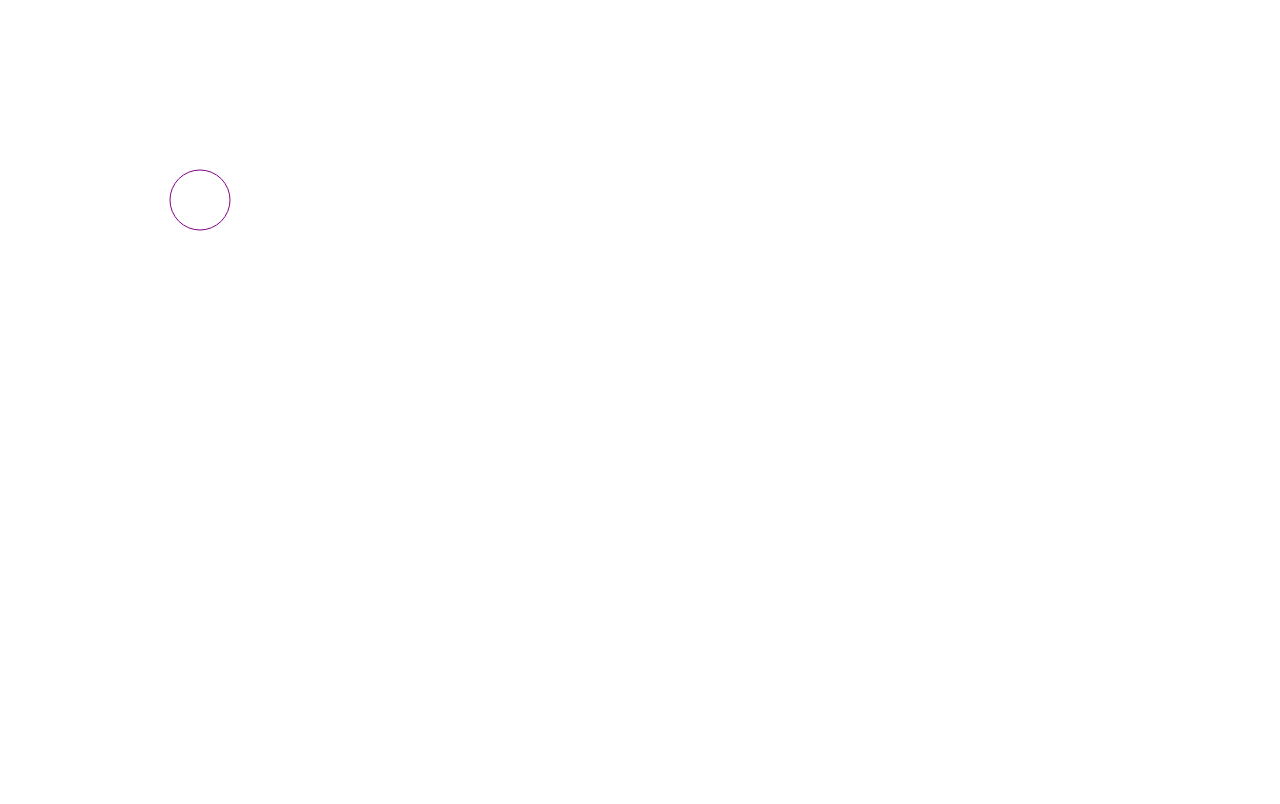
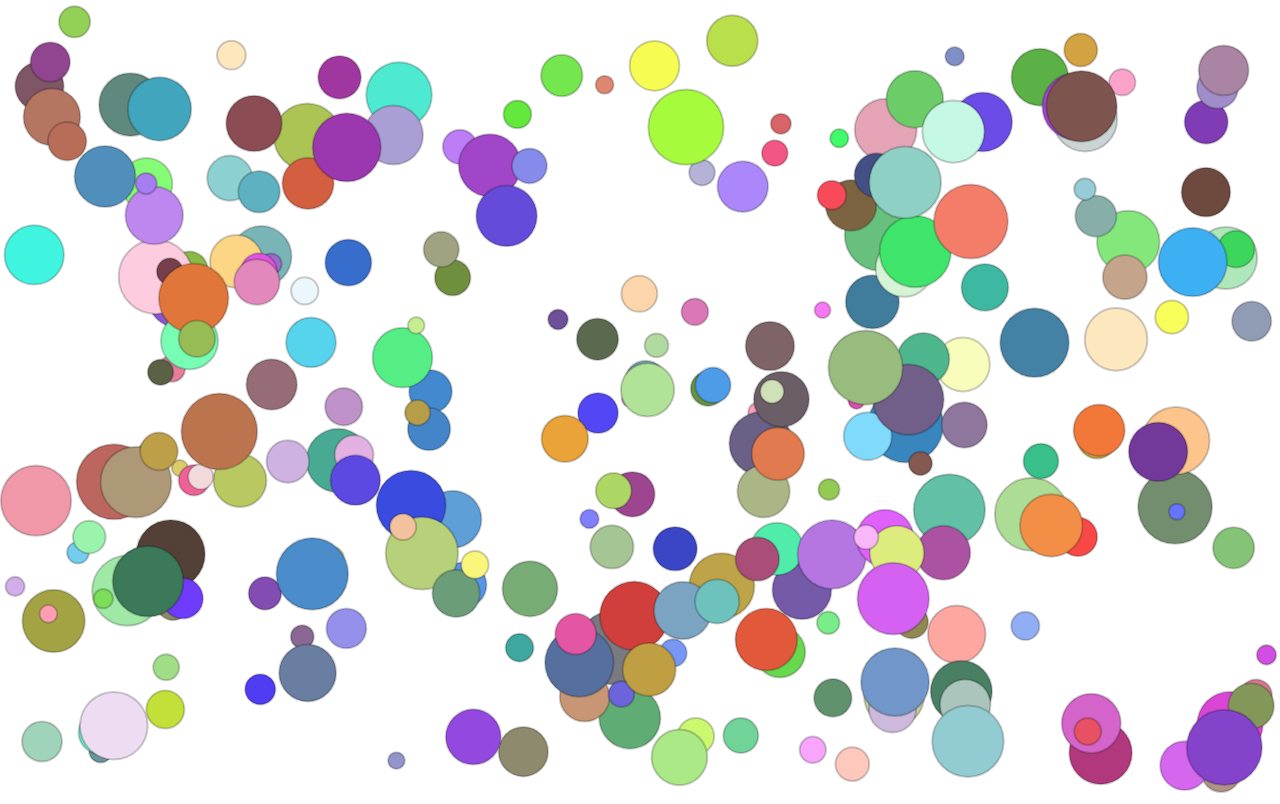
Before and after one commit to shamim1845/canvas-tut, a plain HTML site: page canvas-resize/index.html in a window 1280 px wide. Drawn offline with Linux system fonts and the light colour scheme.

Commit message:
Refactor canvas resizing logic and implement circle animation

```diff
--- a/canvas-resize/canvas.js
+++ b/canvas-resize/canvas.js
@@ -1,6 +1,10 @@
 var canvas = document.querySelector("canvas");
-canvas.width = window.innerWidth - 16;
-canvas.height = window.innerHeight;
+function resizeCanvas() {
+  // keep a small margin for scrollbar/padding
+  canvas.width = window.innerWidth - 3;
+  canvas.height = window.innerHeight - 3;
+}
+resizeCanvas();
 
 var c = canvas.getContext("2d");
 console.log(canvas);
@@ -50,38 +54,126 @@ console.log(canvas);
 //   c.stroke();
 // }
 
-var x = 200;
-var dx = 5;
-const radius = 30;
-var move = "right";
+class Circle {
+  constructor(x, y, dx, dy, radius) {
+    this.x = x;
+    this.y = y;
+    this.dx = dx;
+    this.dy = dy;
+    this.radius = radius;
+  }
 
-function animate() {
-  requestAnimationFrame(animate);
-  c.clearRect(0, 0, innerWidth, innerHeight);
+  draw() {
+    c.beginPath();
+    c.arc(this.x, this.y, this.radius, 0, Math.PI * 2, false);
+    c.fillStyle = this.color || "purple";
+    c.fill();
+    c.lineWidth = 2;
+    c.strokeStyle = "rgba(0,0,0,0.2)";
+    c.stroke();
+  }
+  update() {
+    // bounce on canvas edges
+    if (this.x + this.radius > canvas.width || this.x - this.radius < 0) {
+      this.dx = -this.dx;
+      this.x = Math.max(
+        this.radius,
+        Math.min(this.x, canvas.width - this.radius)
+      );
+    }
+    if (this.y + this.radius > canvas.height || this.y - this.radius < 0) {
+      this.dy = -this.dy;
+      this.y = Math.max(
+        this.radius,
+        Math.min(this.y, canvas.height - this.radius)
+      );
+    }
 
-  c.beginPath();
-  c.arc(x, 200, radius, 0, Math.PI * 2, false);
-  c.strokeStyle = "purple";
-  c.stroke();
-
-  if (x)
-    //   if (move === "right") {
-    //     x += dx;
-
-    //     if (x + radius > innerWidth - 16) {
-    //       move = "left";
-    //     }
-    //   }
-
-    //   if (move === "left") {
-    //     x -= dx;
-
-    //     if (x - radius <= 0) {
-    //       move = "right";
-    //     }
-    //   }
-
-    console.log({ x, innerWidth, move });
+    this.x += this.dx;
+    this.y += this.dy;
+  }
 }
 
-animate();
+// utility to pick a random color
+function randomColor() {
+  const r = Math.floor(Math.random() * 200) + 55;
+  const g = Math.floor(Math.random() * 200) + 55;
+  const b = Math.floor(Math.random() * 200) + 55;
+  return `rgb(${r}, ${g}, ${b})`;
+}
+
+// create many circles
+const circles = [];
+const CIRCLE_COUNT = 250; // change this number to add/remove circles
+for (let i = 0; i < CIRCLE_COUNT; i++) {
+  const radius = Math.random() * 30 + 8;
+  const x = Math.random() * (canvas.width - radius * 2) + radius;
+  const y = Math.random() * (canvas.height - radius * 2) + radius;
+  // velocity between -3 and 3 but not zero
+  let dx = (Math.random() - 0.5) * 2;
+  let dy = (Math.random() - 0.5) * 2;
+  if (Math.abs(dx) < 0.5) dx = dx < 0 ? -0.5 : 0.5;
+  if (Math.abs(dy) < 0.5) dy = dy < 0 ? -0.5 : 0.5;
+  const circle = new Circle(x, y, dx, dy, radius);
+  circle.color = randomColor();
+  circles.push(circle);
+}
+
+// single animation loop for all circles
+function animateAll() {
+  requestAnimationFrame(animateAll);
+  c.clearRect(0, 0, canvas.width, canvas.height);
+  for (let i = 0; i < circles.length; i++) {
+    circles[i].update();
+    circles[i].draw();
+  }
+}
+
+animateAll();
+
+// handle resize: update canvas and reposition circles inside bounds
+window.addEventListener("resize", function () {
+  resizeCanvas();
+  // ensure circles remain inside the new canvas size
+  for (const circ of circles) {
+    circ.x = Math.max(
+      circ.radius,
+      Math.min(circ.x, canvas.width - circ.radius)
+    );
+    circ.y = Math.max(
+      circ.radius,
+      Math.min(circ.y, canvas.height - circ.radius)
+    );
+  }
+});
+
+// var x = 200;
+// var y = 200;
+// var dx = 5;
+// var dy = 5;
+// const radius = 30;
+
+// function animate() {
+//   c.clearRect(0, 0, innerWidth, innerHeight);
+
+//   c.beginPath();
+//   c.arc(x, y, radius, 0, Math.PI * 2, false);
+//   c.strokeStyle = "purple";
+//   c.stroke();
+
+//   if (x + radius > innerWidth || x - radius < 0) {
+//     dx = -dx;
+//   }
+
+//   if (y + radius > innerHeight || y - radius < 0) {
+//     dy = -dy;
+//   }
+
+//   x += dx;
+//   y += dy;
+
+//   console.log({ x, innerWidth });
+//   requestAnimationFrame(animate);
+// }
+
+// animate();
--- a/canvas-resize/index.html
+++ b/canvas-resize/index.html
@@ -10,10 +10,8 @@
         padding: 0;
         box-sizing: border-box;
       }
-      canvas {
-        /* border: 1px solid black; */
-        /* background: red; */
-      }
+      /* canvas styles (uncomment to debug borders/background)
+         canvas { border: 1px solid black; background: red; } */
     </style>
   </head>
   <body>
```
